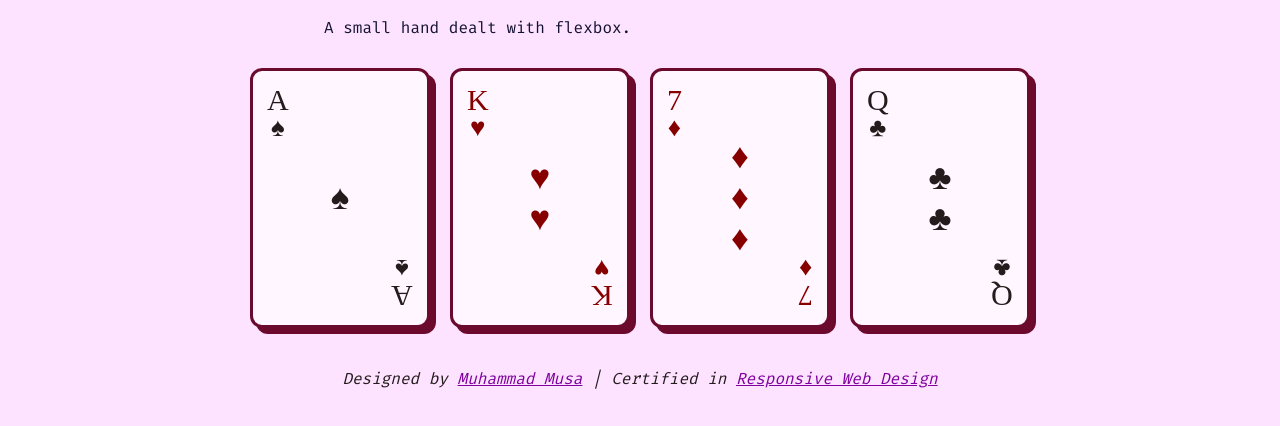
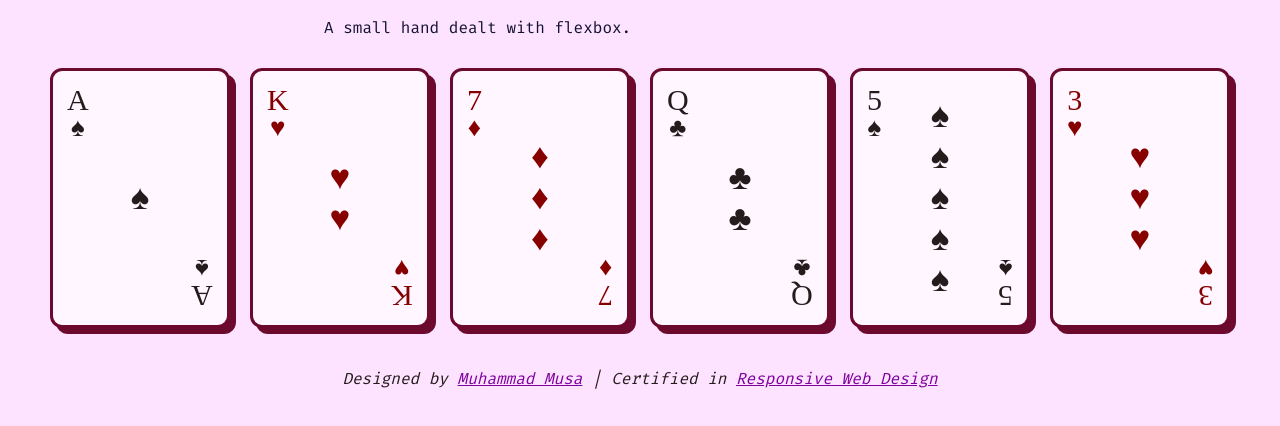
Before and after one commit to Nuwend/Nuwend.github.io, a plain HTML site: page itis3135/cards.html in a window 1280 px wide. Shown: the part 340-766 px from the top of the page. Drawn offline with Linux system fonts and the light colour scheme; a web font is replaced by a local one.

Commit message:
added 2 more cards

```diff
--- a/itis3135/cards.html
+++ b/itis3135/cards.html
@@ -41,6 +41,16 @@
                 <div class="middle"><span>♣</span><span>♣</span></div>
                 <div class="right"><span>Q</span><span class="suit">♣</span></div>
             </div>
+            <div class="card">
+                <div class="left"><span>5</span><span class="suit">♠</span></div>
+                <div class="middle"><span>♠</span><span>♠</span><span>♠</span><span>♠</span><span>♠</span></div>
+                <div class="right"><span>5</span><span class="suit">♠</span></div>
+            </div>
+            <div class="card red">
+                <div class="left"><span>3</span><span class="suit">♥</span></div>
+                <div class="middle"><span>♥</span><span>♥</span><span>♥</span></div>
+                <div class="right"><span>3</span><span class="suit">♥</span></div>
+            </div>
         </div>
     </main>
 
```
